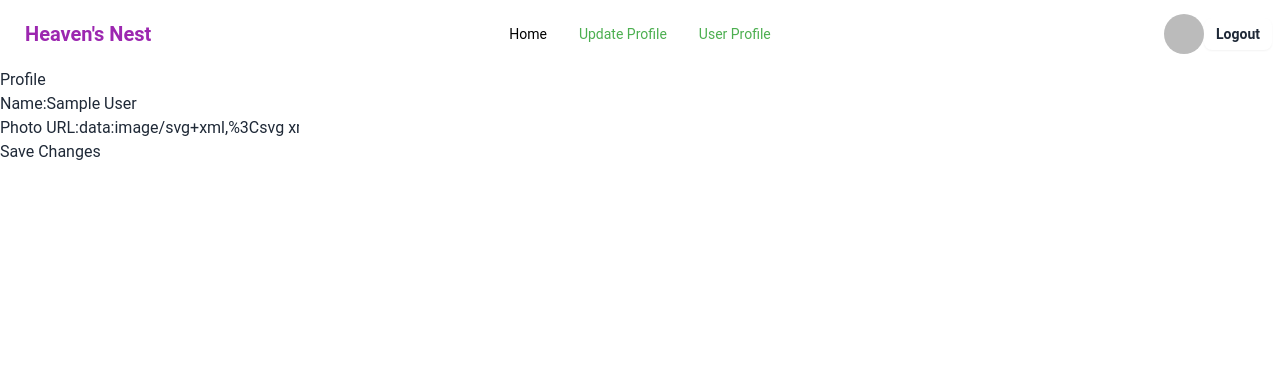
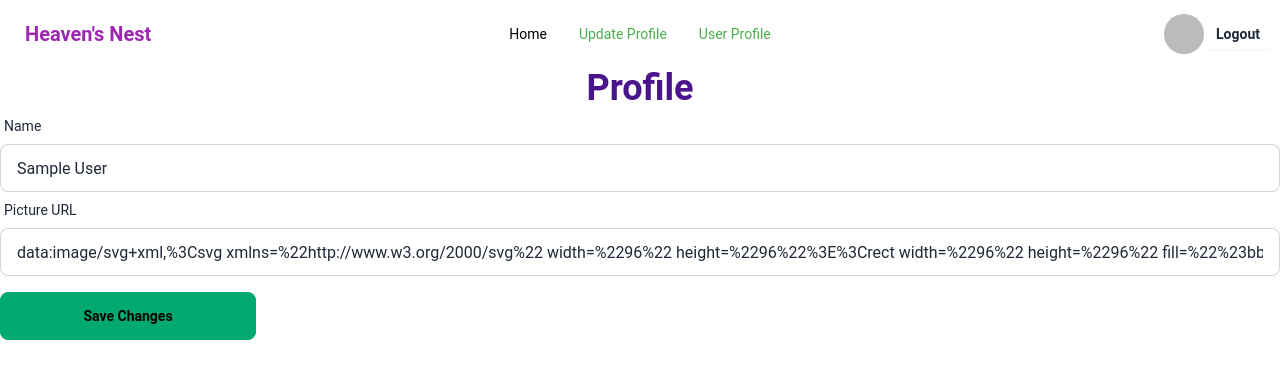
Before and after one commit to shahoriarniloy/HeaveNest, a React (Vite) app: page /profile in a window 1280 px wide. Shown: the top 378 px of the page. Built offline with nearby package versions, Linux system fonts and the light colour scheme; no server answers; sample sign-in values are in the browser's storage.

Commit message:
Animated

```diff
--- a/package.json
+++ b/package.json
@@ -11,6 +11,8 @@
   },
   "dependencies": {
     "@material-tailwind/react": "^2.1.9",
+    "animate.css": "^4.1.1",
+    "aos": "^3.0.0-beta.6",
     "firebase": "^10.11.0",
     "localforage": "^1.10.0",
     "match-sorter": "^6.3.4",
--- a/src/components/Estate/Details.jsx
+++ b/src/components/Estate/Details.jsx
@@ -46,7 +46,7 @@ const Details = () => {
                     <img src={estate.image} alt="picture"/>
                     </figure>
                 <div className="card-body grid grid-cols-1 gap-2">
-                    <h2 className="card-title">{estate.estate_title}</h2>
+                    <h2 className="card-title  ">{estate.estate_title}</h2>
                     <p className="mt-0 text-gray-600">{estate.segment_name}</p>
                     <p className="text-xl text-bold text-blue-800">{estate.price}</p>
                     <p className="text-purple-400 text-lg">{estate.location}</p>
@@ -55,7 +55,7 @@ const Details = () => {
                     <p className="text-sm text gray 800">{estate.description}</p>
                     <hr />
                     <div  className="flex">
-                    <p className="btn btn-sm h-full btn-success text-white font-bold">Available for {estate.status}</p>
+                    <p className="animate__animated animate__shakeY  btn btn-sm h-full btn-success text-white font-bold">Available for {estate.status}</p>
 
 
 
--- a/src/components/Estate/Estate.jsx
+++ b/src/components/Estate/Estate.jsx
@@ -1,10 +1,13 @@
-
+import AOS from 'aos';
+import 'aos/dist/aos.css';
+AOS.init();
 import { Link } from "react-router-dom";
 const Estate = ({residential}) => {
     console.log(residential);
     const {estate_title, image, description, id}= residential;
     return (
-        <div className="max-w-[1400px] m-auto">
+        <div className="max-w-[1400px] m-auto " data-aos="zoom-in-right"
+        >
             <div className="card lg:w-96 md:w-96 sm:w-full bg-base-100 shadow-xl">
                 <figure className="px-10 pt-10 w-120 h-120">
                     <img  src={image} alt="Shoes" className="rounded-xl  " style={{height: '300px', width: '500px'}} />
--- a/src/components/Home/Home.jsx
+++ b/src/components/Home/Home.jsx
@@ -2,9 +2,12 @@ import { Swiper, SwiperSlide } from 'swiper/react';
 import 'swiper/css';
 import 'swiper/css/bundle';
 import 'swiper/css/pagination';
+import 'animate.css';
 import { Autoplay, Pagination, Navigation } from 'swiper/modules';
 import { useLoaderData } from 'react-router-dom';
 import Estate from '../Estate/Estate';
+
+
 
 
 const Home = () => {
@@ -58,6 +61,8 @@ Unlock the door to divine living with HeavensNest, where every home is a sanctua
 
            </Swiper>
 
+           <h1 className='text-6xl text-purple-900 text-center  lg:mt-12 mt-8'>Our Residents</h1>
+
            <div className='grid lg:grid-cols-3 md:grid-cols-2 sm:grid-cols-1 gap-4'>
             {
                residential.map(aResidential => <Estate
--- a/src/components/profile/Profile.jsx
+++ b/src/components/profile/Profile.jsx
@@ -18,28 +18,32 @@ const Profile = () => {
   };
 
   return (
-    <div>
-      <h1>Profile</h1>
+    <div className="max-w-[1400px] m-auto">
+      <h1 className="text-center text-4xl text-purple-900 font-bold">Profile</h1>
       <form onSubmit={handleSaveChanges}>
-        <label>
-          Name:
-          <input
-            type="text"
-            value={name}
-            onChange={(e) => setName(e.target.value)}
-          />
+      <label className="form-control">
+            <div className="label">
+                <span className="label-text">Name</span>
+            </div>
+            <input type="text" value={name}
+            onChange={(e) => setName(e.target.value)}  className="input input-bordered" />
         </label>
-        <br />
-        <label>
-          Photo URL:
-          <input
-            type="text"
-            value={photoURL}
-            onChange={(e) => setPhotoURL(e.target.value)}
-          />
+
+        <label className="form-control">
+            <div className="label">
+                <span className="label-text">Picture URL</span>
+            </div>
+            <input type="text" value={photoURL}
+            onChange={(e) => setPhotoURL(e.target.value)}  className="input input-bordered" />
         </label>
-        <br />
-        <button type="submit">Save Changes</button>
+
+
+
+
+
+
+
+        <button className="btn btn-success mt-4 w-64 p-0 " type="submit">Save Changes</button>
       </form>
     </div>
   );
--- /dev/null
+++ b/src/components/profile/ViewProfile.jsx
@@ -0,0 +1,11 @@
+import React from 'react';
+
+const ViewProfile = () => {
+    return (
+        <div>
+
+        </div>
+    );
+};
+
+export default ViewProfile;
```
Also changed, not shown: public/index.html (added, +26 -0 lines), 1 other file (tests, documents, lock files or other folders).
